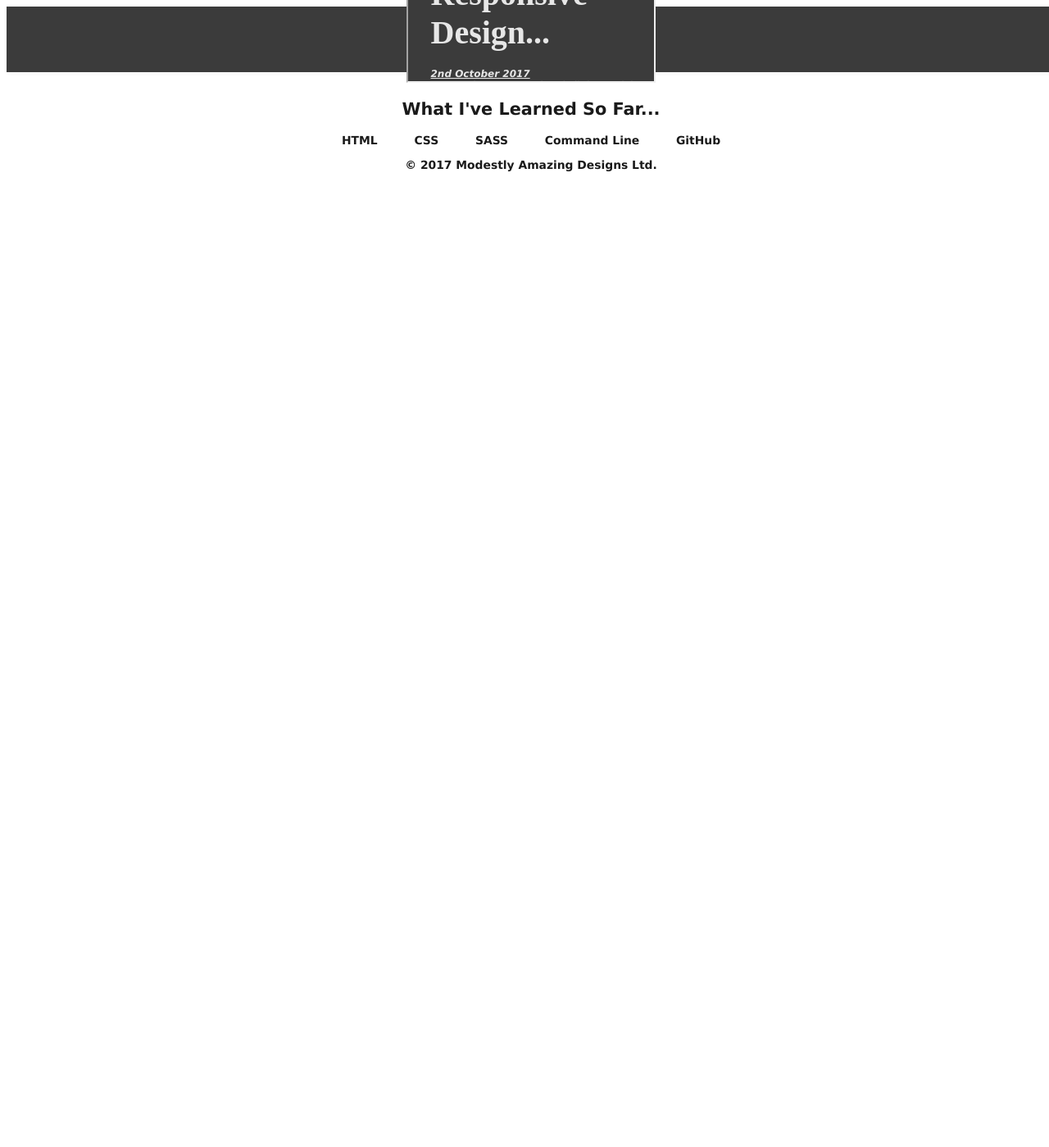
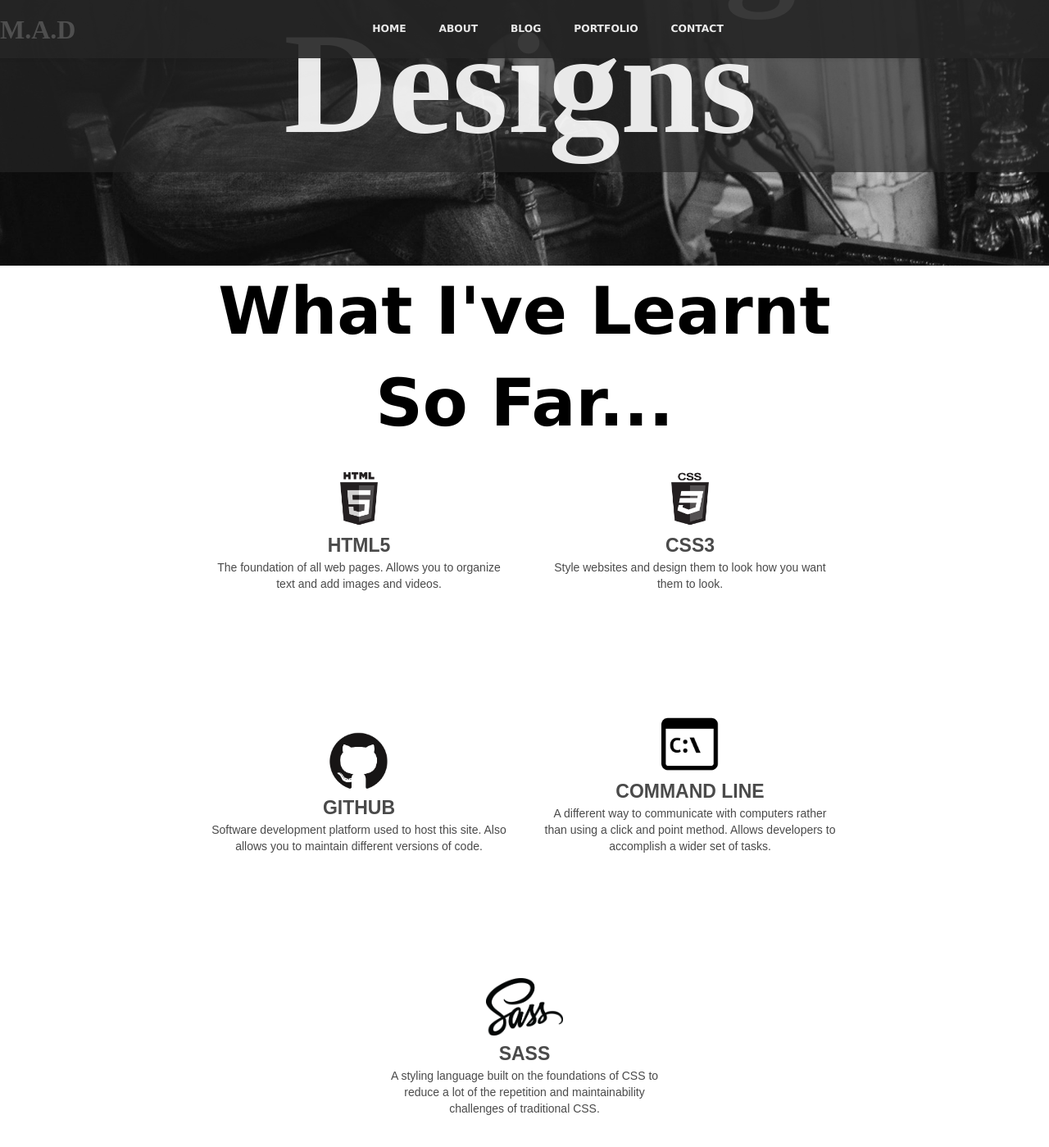
Before and after one commit to ArdPete/ardpete.github.io, a Jekyll site: the page index.html, which Jekyll copies as it is, in a window 1280 px wide and 1400 px high, scrolled down 476 px. Shown: the whole window at 82% size. Built offline with Jekyll 4.4.1, drawn with Linux system fonts in a browser that asks for light colours; comment, search, counter and statistics services are not loaded; before the commit the page ends 900 px from its top, so only the background shows below that; some of the changed text lies outside the part shown.

Commit message:
Add files via upload

```diff
--- a/index.html
+++ b/index.html
@@ -1,68 +1,83 @@
 <!DOCTYPE html>
 <html>
 <head>
-<meta name="viewport" content="width=device-width, initial-scale=1.0">
   <title>Modestly Amazing Designs</title>
   <link rel="stylesheet" type="text/css" href="style.css">
+  <link rel="stylesheet" type="text/css" href="reset.css">
   <link href="https://fonts.googleapis.com/css?family=Berkshire+Swash|Cookie|Great+Vibes" rel="stylesheet">
+</head>
+
+<body>
+  <!-- Header -->
+  <nav class="header">
+    <span class="logo">M.A.D</span>
+    <ul>
+      <li><a href="#">HOME</a></li>
+      <li><a href="#">ABOUT</a></li>
+      <li><a href="#">BLOG</a></li>
+	  <li><a href="#">PORTFOLIO</a></li>
+	  <li><a href="#">CONTACT</a></li>
+    </ul>
+  </nav>
+
+  <!-- Banner -->
+  <div class="banner">
+    <h1>Modestly Amazing Designs</h1>
+  </div>
 
 
-</head>
+   <!-- Content -->
+<section class="supporting">
+<div class="container">
+      <div class="journal">
+        <h1 class="learnt">What I've Learnt So Far...</h1>
+        <div class="col">
+          <img src="images/HTML5.png">
+          <h2>HTML5</h2>
+          <p>The foundation of all web pages. Allows you to organize text and add images and videos.</p>
 
+        </div>
 
+        <div class="col">
+          <img src="images/css3.png">
+          <h2>CSS3</h2>
+          <p>Style websites and design them to look how you want them to look.</p>
 
+        </div>
 
-<body>
+		<div class="col">
+          <img src="images/git.png">
+          <h2>GitHub</h2>
+          <p>Software development platform used to host this site. Also allows you to maintain different versions of code.</p>
 
-  <div class="header">
-  <div class="container">
-  <div class="row">
+        </div>
 
-  <div class="col-3title col-m-3title"> <!-- 25% -->
-  <p class=madesigns>Modestly Amazing Designs</p>
+		<div class="col">
+          <img src="images/commandline.png">
+          <h2>Command Line</h2>
+          <p>A different way to communicate with computers rather than using a click and point method. Allows developers to accomplish a wider set of tasks.</p>
+
         </div>
-  <div class="col-9 col-m-9"> <!-- 77% -->
-	<ul>
-      <li class="topbar">Home</li>
-      <li class="topbar">About</li>
-      <li class="topbar">Portfolio</li>
-      <li class="topbar">Contact</li>
-  </ul>
+
+		<div class="col">
+          <img src="images/sass.png">
+          <h2>SASS</h2>
+          <p>A styling language built on the foundations of CSS to reduce a lot of the repetition and maintainability challenges of traditional CSS.</p>
+
         </div>
 
         </div>
+      </div>
+    </section>
 
-	<div class="row">
+  <!-- Footer -->
+  <footer>
 
-	<div class="col-10frame col-m-10frame">
-	<div class="intrinsic-container">
-  <iframe src="homepage.html" allowfullscreen></iframe>
+    <div class="content">
+      <p class="footer">
+        &copy; 2017 Modestly Amazing Designs Ltd.
+      </p>
       </div>
-
-
-</div>
-<div class="col-2side col-m-2side">
-  <h2 class="sidetitle">What I've Learned So Far...</h2>
-  <ul>
-    <li class="sidebar">HTML</li>
-    <li class="sidebar">CSS</li>
-    <li class="sidebar">SASS</li>
-    <li class="sidebar">Command Line</li>
-    <li class="sidebar">GitHub</li>
-  </ul>
-    </div>
-	</div>
-
-	<div class="row">
-	<div class="col-12 col-m-12">
-  <div class="bottom">
-  <p class="copyright">&copy; 2017 Modestly Amazing Designs Ltd.</p>
-  </div>
-  </div>
-  </div>
-
-
-  <div class="leftbar">
-  </div>
-
+  </footer>
 </body>
+</html>
```
Lines whose indentation alone changed are shown as unchanged.
